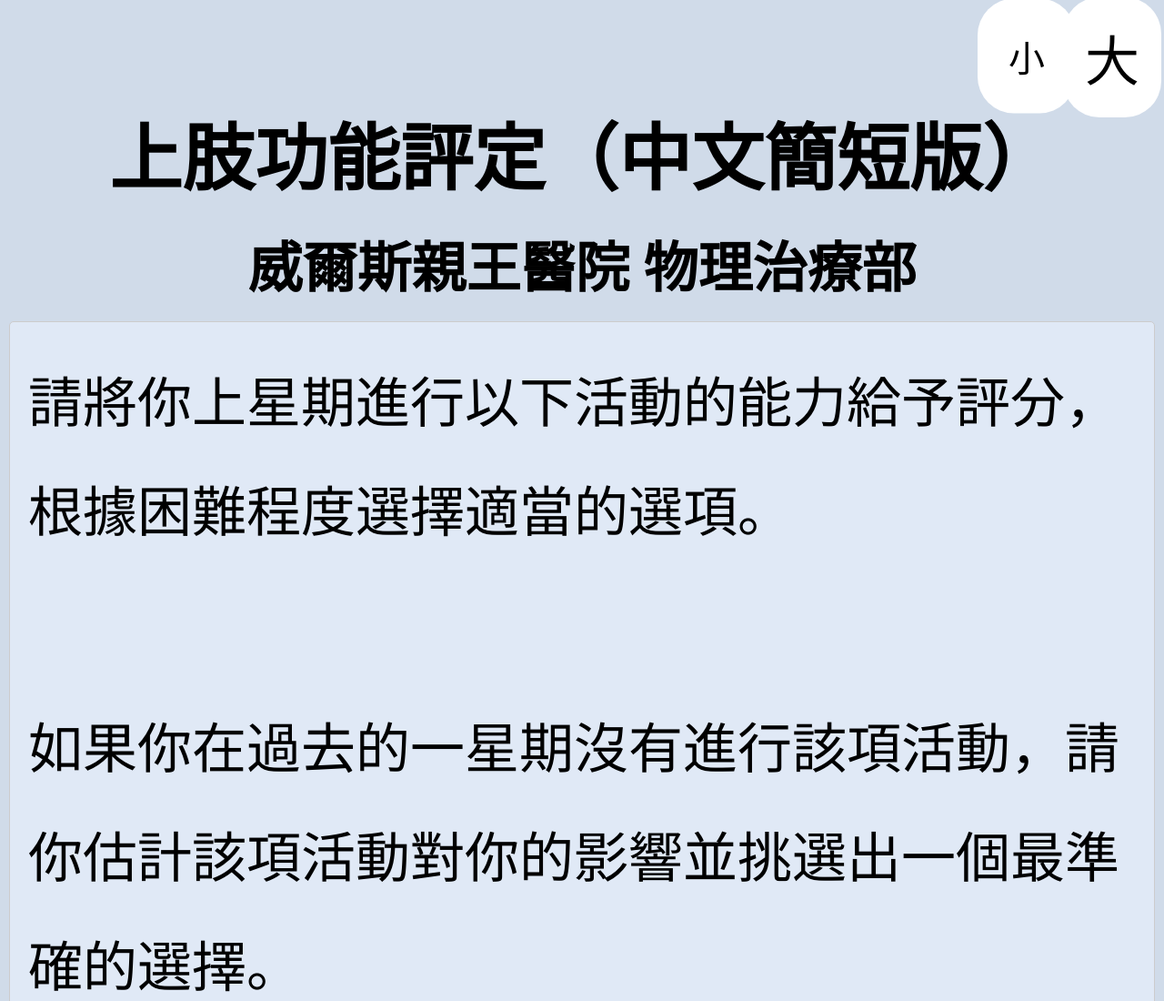
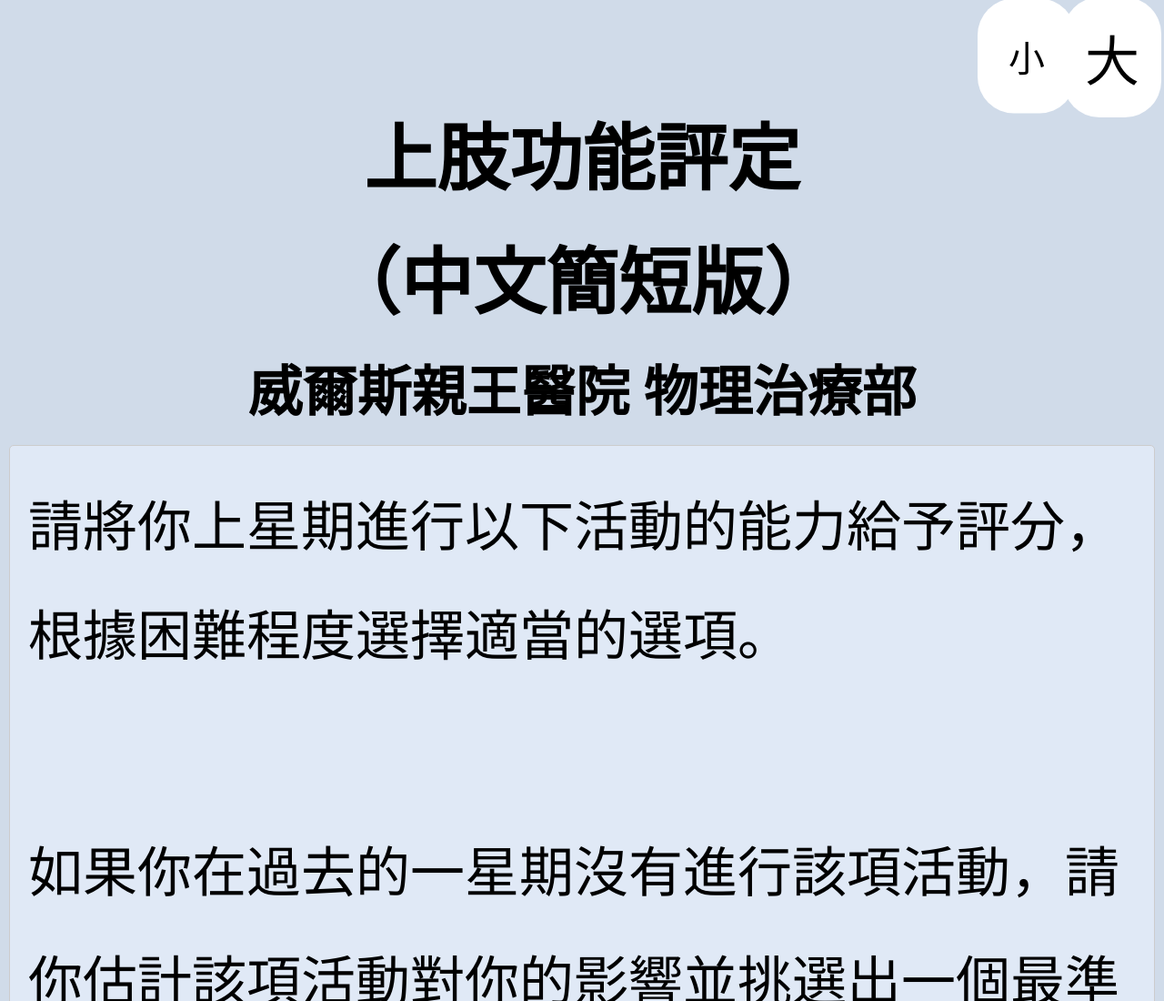
Before and after one commit to MatthewTse2011/m_QuickDash, a plain HTML site: page index.html in a window 1280 px wide. Shown: the top 1100 px of the page at 91% size. Drawn offline with Linux system fonts and the light colour scheme.

Commit message:
Update index.html

```diff
--- a/index.html
+++ b/index.html
@@ -322,7 +322,8 @@
 </head>
 <body>
     <br><br><br><br><br>
-	<h1>上肢功能評定（中文簡短版）  </h1>
+	<h1>上肢功能評定 </h1>
+    <h1>（中文簡短版）</h1>
     <button class = "increase-font-size-btn" id="increase-font-button">大
     </button>
 
@@ -467,7 +468,7 @@
 			<input type="radio" name="section11" value="2" class="score"> 輕微影響<br>
 			<input type="radio" name="section11" value="3" class="score"> 中度影響
 			<input type="radio" name="section11" value="4" class="score"> 很大影響<br>
-			<br><input type="radio" name="section11" value="5" class="score"> 極大影響至不能入睡
+			<input type="radio" name="section11" value="5" class="score"> 極大影響至不能入睡
 			<br>
 		<br>
 		<br>
```
